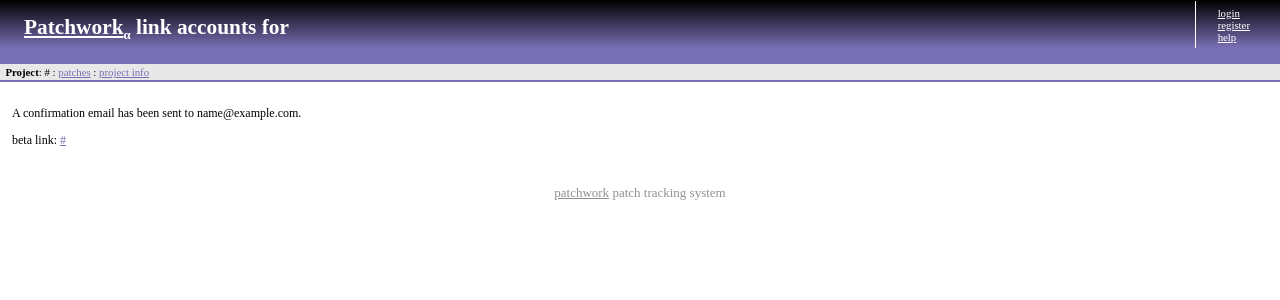
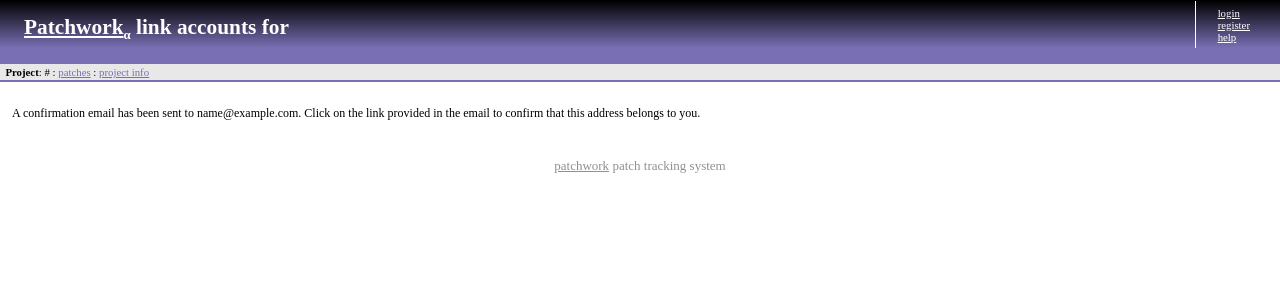
Before and after one commit to getpatchwork/patchwork, a Django app: template templates/patchwork/user-link.html in a window 1280 px wide. Shown: the top 300 px of the page. Run offline with Django 3.2, Linux system fonts and the light colour scheme; the template is opened without the code that fills it: most values are stand-ins (such as "Sample title", 1, 10 or a date in 2020); parts of the project's set-up code (start-up, migrations or seed data) failed here and were passed over.

Commit message:
Remove beta link text from user-link template
Signed-off-by: Jeremy Kerr <jk@ozlabs.org>

```diff
--- a/templates/patchwork/user-link.html
+++ b/templates/patchwork/user-link.html
@@ -7,11 +7,9 @@
 {% block body %}
 
 {% if confirmation and not error %}
-<p>A confirmation email has been sent to {{ confirmation.email }}.</p>
-
-<p>beta link: <a
- href="{% url patchwork.views.user.link_confirm key=confirmation.key %}"
- >{% url patchwork.views.user.link_confirm key=confirmation.key %}</a></p>
+<p>A confirmation email has been sent to {{ confirmation.email }}. Click
+on the link provided in the email to confirm that this address belongs to
+you.</p>
 
 {% else %}
 
```
